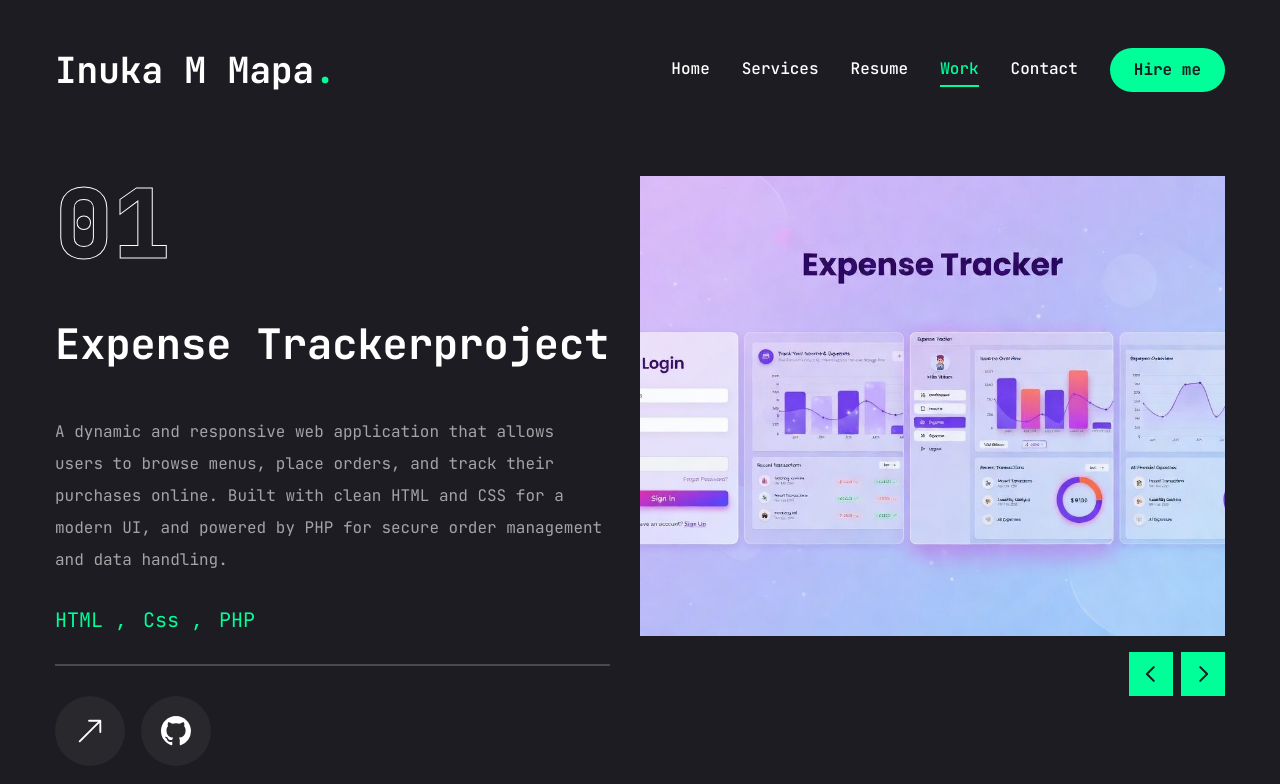
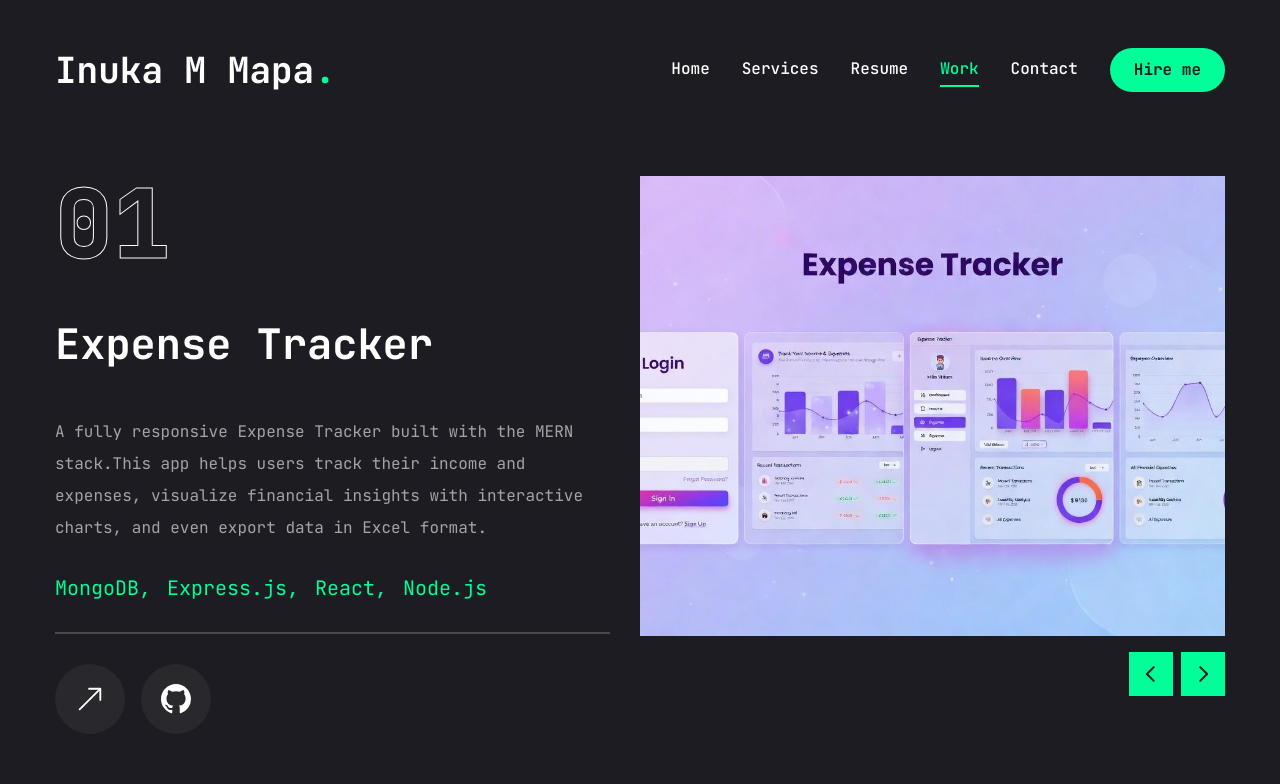
Before and after one commit to InukaMapa/My-New-Portfolio, a Next.js app: page /work in a window 1280 px wide. Shown: the top 784 px of the page. Built offline with nearby package versions, Linux system fonts and the light colour scheme.

Commit message:
update all the work page previusly I develop the systmes and contibute with my team members porjects

```diff
--- a/app/work/page.jsx
+++ b/app/work/page.jsx
@@ -23,19 +23,19 @@ const projects =[
     {
         num: "01",
         category: "Expense Tracker",
-        title: "project 1",
-        description:"A dynamic and responsive web application that allows users to browse menus, place orders, and track their purchases online. Built with clean HTML and CSS for a modern UI, and powered by PHP for secure order management and data handling.",
-    stack: [{name: "HTML " }, { name: "Css " }, { name: "PHP" }],
+        title: " project 1",
+        description:"A fully responsive Expense Tracker built with the MERN stack.This app helps users track their income and expenses, visualize financial insights with interactive charts, and even export data in Excel format.",
+    stack: [{name: "MongoDB" }, { name: "Express.js" }, { name: "React" }, { name: "Node.js" }],
     image:"/assets/work/1.jpg",
     live: "",
-    github: "",
+    github: "https://github.com/InukaMapa/SpendWise",
     },
     {
         num: "02",
         category: " Sniper Car Servise",
         title: "project 2",
-        description:"An elegant online platform for customers to explore floral collections and place custom orders. Designed with a visually appealing layout using HTML & CSS, and integrated PHP for order processing, inventory updates, and customer inquiries.",
-    stack: [{name: "HTML" }, { name: "Css" }, { name: "PHP" }],
+        description:"Sniper Car Care is an ongoing project for a Dubai client, developing a car service management system with POS functionality, camera-based vehicle detection, and automated messaging for vehicle owners.",
+    stack: [{name: "Tailwind CSS" }, { name: "JavaScript" }, { name: "Node.js" }, { name: "MySQL" }, { name: "Express.js" }],
     image:"/assets/work/2.jpg",
     live: "",
     github: "",
@@ -44,81 +44,81 @@ const projects =[
         num: "03",
         category: " Melody Master ",
         title: "project 3",
-        description:"An interactive chatbot built to engage users, answer queries, and simulate human-like conversations. Styled with CSS for a sleek look and powered by JavaScript for real-time responses and smooth user interaction.",
-    stack: [{name: "HTML" }, { name: "Css" },{name:"Java Script"}],
+        description:"Melody Masters – A full-stack e-commerce web application for a music instrument shop developed using PHP, MySQL, HTML, and CSS. This system supports customer shopping, digital downloads, inventory management, and admin operations.",
+    stack: [{name: "HTML" }, { name: "Css" },{name:"MySQL" }, { name: "PHP"}],
     image:"/assets/work/3.jpg",
     live: "",
-    github: "",
+    github: "https://github.com/InukaMapa/melody-masters",
     },
     {
         num: "04",
         category: " Clothing E-commerce System ",
         title: "project 4",
-        description:"A dynamic and responsive web application that allows users to browse menus, place orders, and track their purchases online. Built with clean HTML and CSS for a modern UI, and powered by PHP for secure order management and data handling.",
-    stack: [{name: "HTML " }, { name: "Css " }, { name: "PHP" }],
+        description:"A smart e-commerce ecosystem for small and medium apparel producers, built with MERN and powered by LSTM demand forecasting. It offers a storefront, analytics dashboard, inventory management, and consumer feedback to improve efficiency, decisions, engagement, and overall business performance.",
+    stack: [{name: "MongoDB" }, { name: "Express.js" }, { name: "React" }, { name: "Node.js" }, { name: "Python" }],
     image:"/assets/work/4.jpg",
     live: "",
-    github: "",
+    github: "https://github.com/InukaMapa/E-commerce-Web-Clothing-Store-",
     },
     {
         num: "05",
         category: " Computer Inventory Management System ",
         title: "project 5",
-        description:"A dynamic and responsive web application that allows users to browse menus, place orders, and track their purchases online. Built with clean HTML and CSS for a modern UI, and powered by PHP for secure order management and data handling.",
-    stack: [{name: "HTML " }, { name: "Css " }, { name: "PHP" }],
+        description:"An individual Flutter mobile application for a small inventory shop, implementing CRUD functionality with two user levels.",
+    stack: [{name: "Flutter" }, { name: "Dart" }, { name: "Supabase" }],
     image:"/assets/work/5.jpg",
     live: "",
-    github: "",
+    github: "https://github.com/InukaMapa/Shop-Inventry",
     },
     {
         num: "06",
         category: " Flower Shop ",
         title: "project 6",
-        description:"A dynamic and responsive web application that allows users to browse menus, place orders, and track their purchases online. Built with clean HTML and CSS for a modern UI, and powered by PHP for secure order management and data handling.",
-    stack: [{name: "HTML " }, { name: "Css " }, { name: "PHP" }],
+        description:"A complete flower shop web application built using HTML, CSS, JavaScript, PHP, and MySQL. This project allows users to browse flowers, book orders, give feedback, and contact the shop. Admins can manage flowers, feedback, orders, and users from a secure dashboard.",
+    stack: [{name: "HTML " }, { name: "Css " }, { name: "PHP" },{name:"MySQL" },{name:"JavaScript" }],
     image:"/assets/work/6.jpg",
     live: "",
-    github: "",
+    github: "https://github.com/sandu20021111/flower_shop",
     },
     {
         num: "07",
-        category: " Voice Assistant App",
+        category: " Voice Assistant",
         title: "project 7",
-        description:"A dynamic and responsive web application that allows users to browse menus, place orders, and track their purchases online. Built with clean HTML and CSS for a modern UI, and powered by PHP for secure order management and data handling.",
-    stack: [{name: "HTML " }, { name: "Css " }, { name: "PHP" }],
+        description:"Build an AI Voice Assistant Mobile App by using Expo React Native",
+    stack: [{name: "Expo" }, ,{name: "React Native" }, { name: "OpenAI API" }, { name: "TypeScript" }],
     image:"/assets/work/7.jpg",
     live: "",
-    github: "",
+    github: "https://github.com/InukaMapa/Artifonia",
     },
     {
         num: "08",
         category: " AI-ChatBot",
         title: "project 8",
-        description:"A dynamic and responsive web application that allows users to browse menus, place orders, and track their purchases online. Built with clean HTML and CSS for a modern UI, and powered by PHP for secure order management and data handling.",
-    stack: [{name: "HTML " }, { name: "Css " }, { name: "PHP" }],
+        description:"Using Html/CSS/JavaScript AI chat bot . It can input images also and give response based on the image",
+    stack: [{name: "HTML " }, { name: "Css " }, { name: "JavaScript" }],
     image:"/assets/work/8.jpg",
     live: "",
-    github: "",
+    github: "https://github.com/InukaMapa/AI-Chat-Bot-Using-Html-CSS-JS-",
     },
     {
         num: "09",
         category: " Basic Car Game",
         title: "project 9",
-        description:"A dynamic and responsive web application that allows users to browse menus, place orders, and track their purchases online. Built with clean HTML and CSS for a modern UI, and powered by PHP for secure order management and data handling.",
-    stack: [{name: "HTML " }, { name: "Css " }, { name: "PHP" }],
+        description:"A simple car game in Python using Pygame",
+    stack: [{name: "Python" }, { name: "Pygame" }],
     image:"/assets/work/9.jpg",
     live: "",
-    github: "",
+    github: "https://github.com/InukaMapa/car-game",
     },
     {
         num: "10",
         category: " Food Ordering System",
         title: "project 10",
-        description:"A dynamic and responsive web application that allows users to browse menus, place orders, and track their purchases online. Built with clean HTML and CSS for a modern UI, and powered by PHP for secure order management and data handling.",
-    stack: [{name: "HTML " }, { name: "Css " }, { name: "PHP" }],
-    image:"/assets/work/10.jpg",
+        description:"Admin Dashboard for a Restaurant Management System using HTML, CSS, JavaScript, and PHP.",
+    stack: [{name: "HTML " }, { name: "Css " }, { name: "PHP" },{ name: "MySQL" },{ name: "JavaScript" }],
+    image:"/assets/work/10.png",
     live: "",
-    github: "",
+    github: "https://github.com/InukaMapa/Foodorder",
     }
 ];
 
@@ -155,7 +155,7 @@ const Work = () => {
                         {/*project category*/}
                         <h2 className="text-[42px] font-bold leading -none text-white
                         group-hover:text-accent transition-all duration-500 capitalize">
-                            {project.category}project
+                            {project.category}
                             </h2>
                         {/*project description*/}
                         <p className="text-white/60">{project.description}</p>
```
